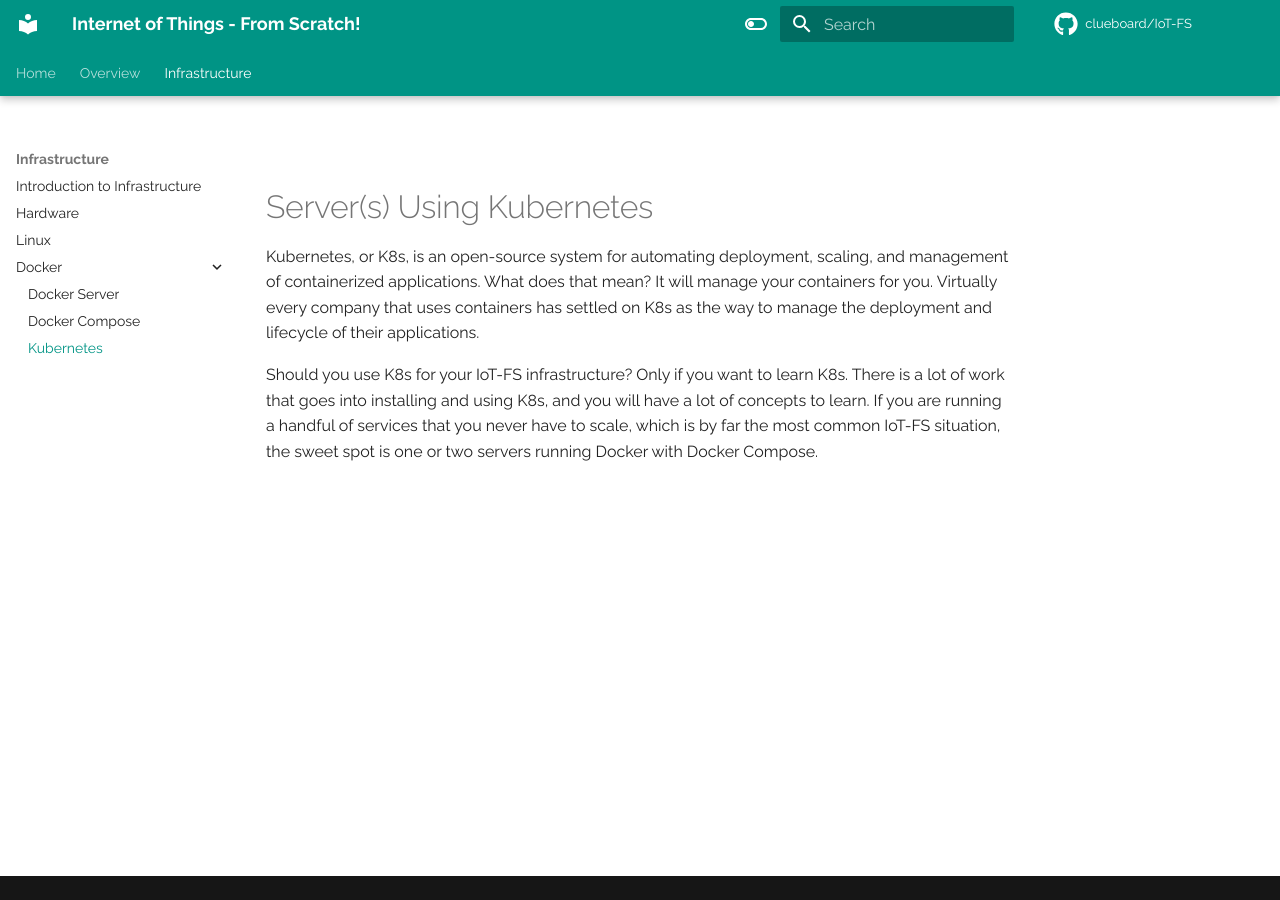
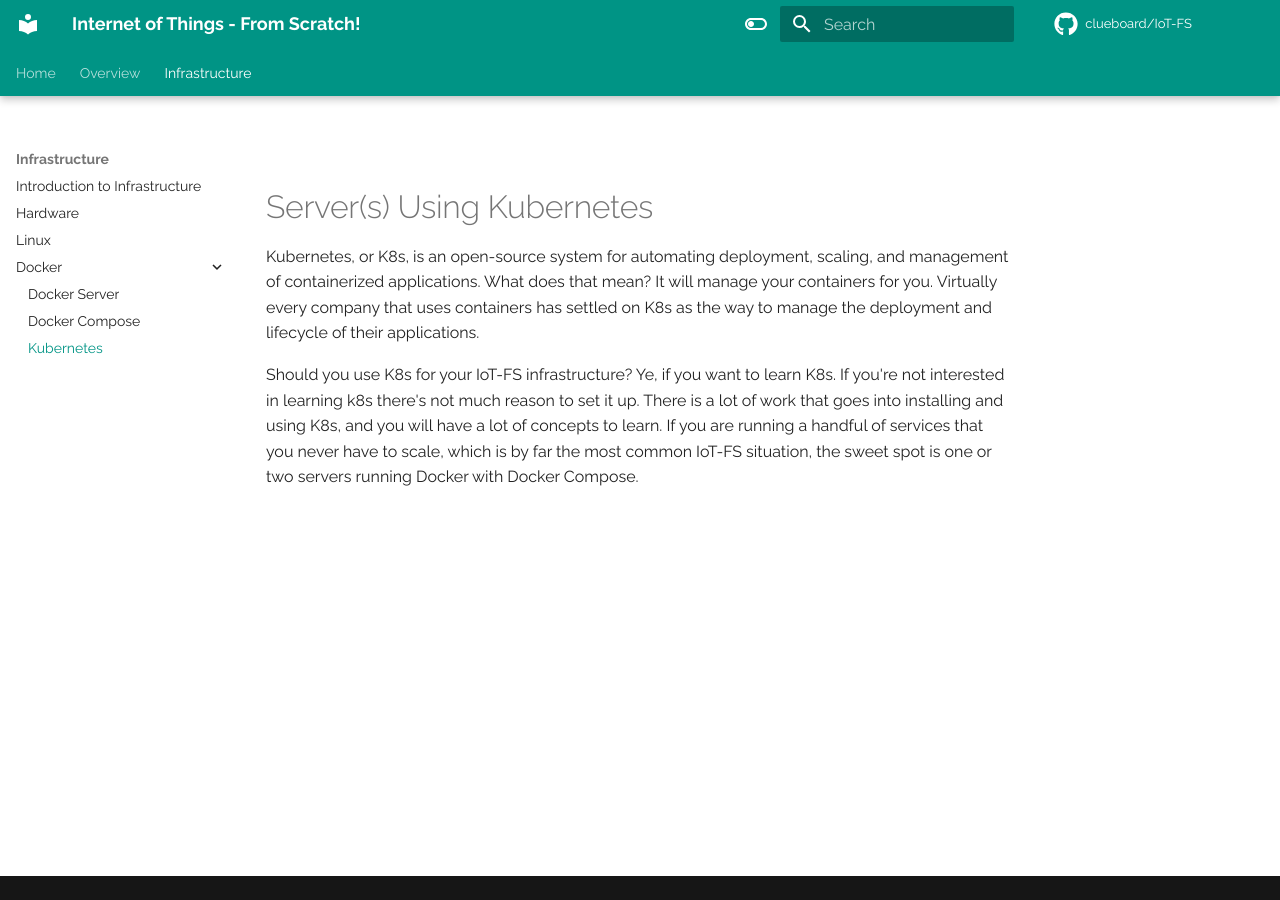
Before and after one commit to clueboard/IoT-FS, an MkDocs documentation site: the page built from docs/infrastructure/docker-kubernetes.md, in a window 1280 px wide. Built offline with MkDocs 1.6.1 and Material for MkDocs 9.7.7, drawn with Linux system fonts in a browser that asks for light colours; some web fonts are replaced; comment, search, counter and statistics services are not loaded; the version menu is left out.

Commit message:
Update docker-kubernetes.md

```diff
--- a/docs/infrastructure/docker-kubernetes.md
+++ b/docs/infrastructure/docker-kubernetes.md
@@ -2,4 +2,4 @@
 
 Kubernetes, or K8s, is an open-source system for automating deployment, scaling, and management of containerized applications. What does that mean? It will manage your containers for you. Virtually every company that uses containers has settled on K8s as the way to manage the deployment and lifecycle of their applications.
 
-Should you use K8s for your IoT-FS infrastructure? Only if you want to learn K8s. There is a lot of work that goes into installing and using K8s, and you will have a lot of concepts to learn. If you are running a handful of services that you never have to scale, which is by far the most common IoT-FS situation, the sweet spot is one or two servers running Docker with Docker Compose.
+Should you use K8s for your IoT-FS infrastructure? Ye, if you want to learn K8s. If you're not interested in learning k8s there's not much reason to set it up. There is a lot of work that goes into installing and using K8s, and you will have a lot of concepts to learn. If you are running a handful of services that you never have to scale, which is by far the most common IoT-FS situation, the sweet spot is one or two servers running Docker with Docker Compose.
```
